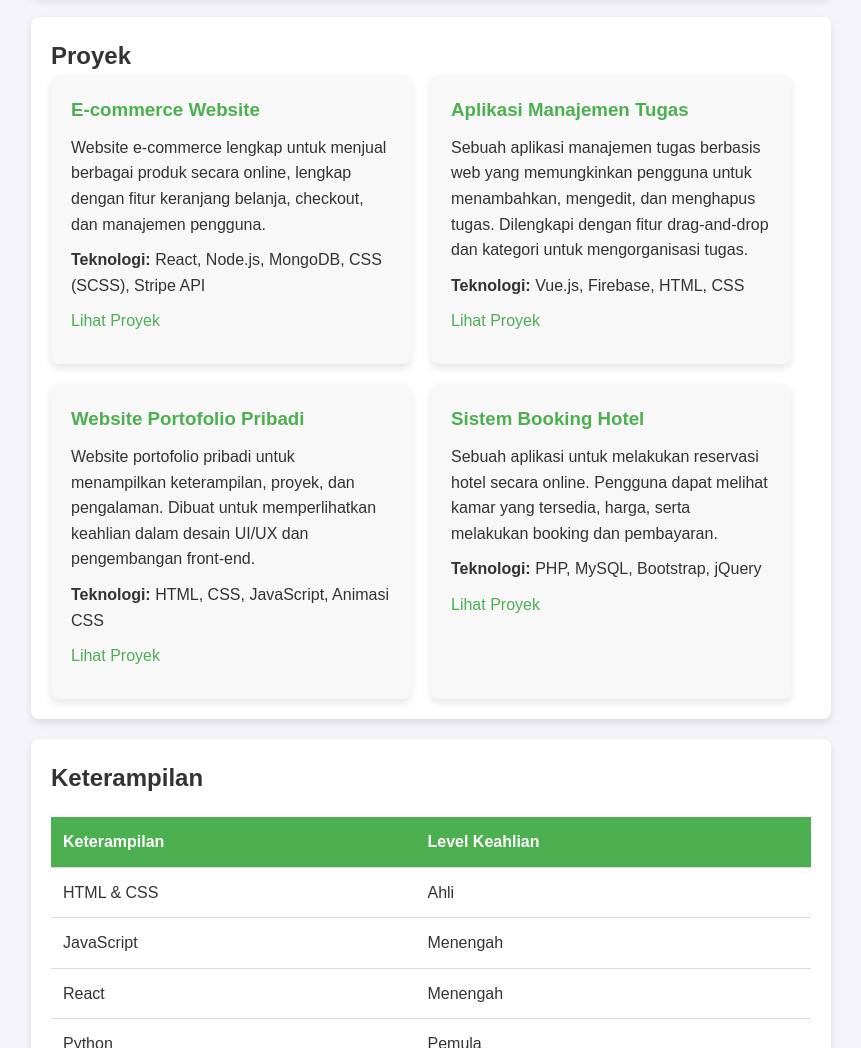
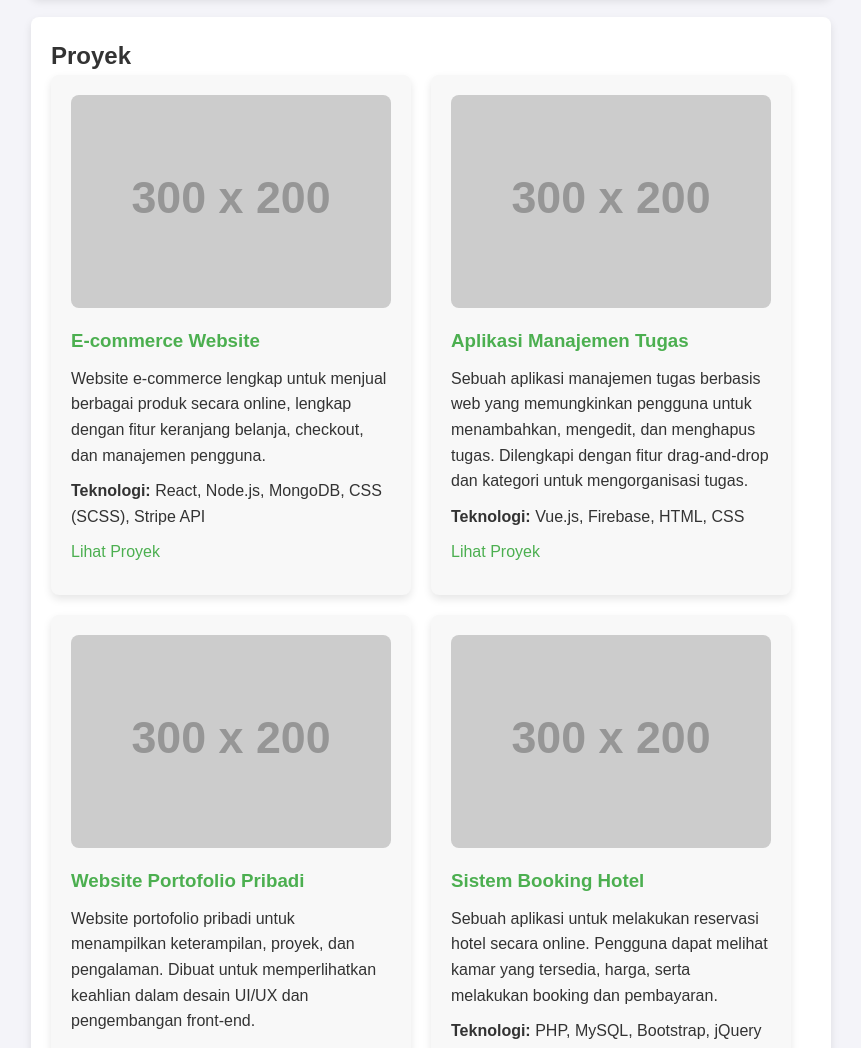
Before and after one commit to qoriib/joki-web-71, a website: page index.html in a window 1280 px wide. Shown: the part 341-1389 px from the top of the page, without its empty margins (209-1070 px from the left). Drawn offline with Linux system fonts and the light colour scheme; placeholder pictures from the web are drawn by us.

Commit message:
Add files via upload

```diff
--- a/index.html
+++ b/index.html
@@ -36,6 +36,7 @@
 
         <!-- Proyek 1 -->
         <div class="project-item">
+					<img src="https://placehold.co/300x200" alt="Gambar Proyek E-commerce" class="project-img">
           <h3>E-commerce Website</h3>
           <p>Website e-commerce lengkap untuk menjual berbagai produk secara online, lengkap dengan fitur keranjang belanja, checkout, dan manajemen pengguna.</p>
           <p><strong>Teknologi:</strong> React, Node.js, MongoDB, CSS (SCSS), Stripe API</p>
@@ -44,6 +45,7 @@
 
         <!-- Proyek 2 -->
         <div class="project-item">
+					<img src="https://placehold.co/300x200" alt="Gambar Proyek E-commerce" class="project-img">
           <h3>Aplikasi Manajemen Tugas</h3>
           <p>Sebuah aplikasi manajemen tugas berbasis web yang memungkinkan pengguna untuk menambahkan, mengedit, dan menghapus tugas. Dilengkapi dengan fitur drag-and-drop dan kategori untuk mengorganisasi tugas.</p>
           <p><strong>Teknologi:</strong> Vue.js, Firebase, HTML, CSS</p>
@@ -52,6 +54,7 @@
 
         <!-- Proyek 3 -->
         <div class="project-item">
+					<img src="https://placehold.co/300x200" alt="Gambar Proyek E-commerce" class="project-img">
           <h3>Website Portofolio Pribadi</h3>
           <p>Website portofolio pribadi untuk menampilkan keterampilan, proyek, dan pengalaman. Dibuat untuk memperlihatkan keahlian dalam desain UI/UX dan pengembangan front-end.</p>
           <p><strong>Teknologi:</strong> HTML, CSS, JavaScript, Animasi CSS</p>
@@ -60,6 +63,7 @@
 
         <!-- Proyek 4 -->
         <div class="project-item">
+					<img src="https://placehold.co/300x200" alt="Gambar Proyek E-commerce" class="project-img">
           <h3>Sistem Booking Hotel</h3>
           <p>Sebuah aplikasi untuk melakukan reservasi hotel secara online. Pengguna dapat melihat kamar yang tersedia, harga, serta melakukan booking dan pembayaran.</p>
           <p><strong>Teknologi:</strong> PHP, MySQL, Bootstrap, jQuery</p>
--- a/style.css
+++ b/style.css
@@ -89,6 +89,13 @@ nav ul li a:hover {
   text-decoration: underline;
 }
 
+.project-img {
+  width: 100%;
+  height: auto;
+  border-radius: 8px;
+  margin-bottom: 10px;
+}
+
 /* CSS untuk Tabel di bagian Keterampilan */
 table {
   width: 100%;
```
